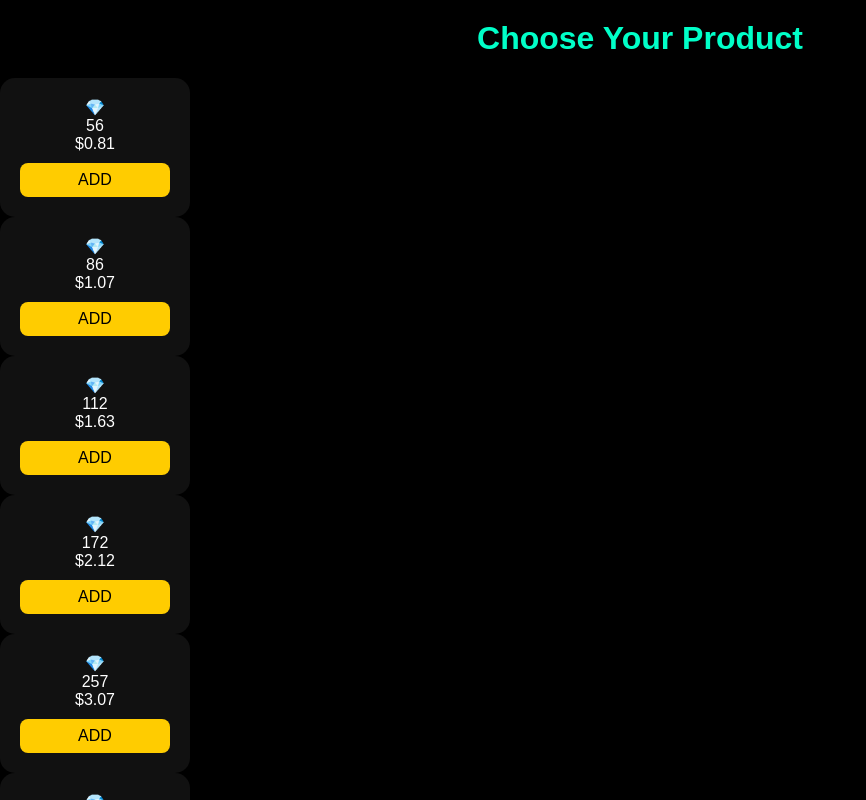
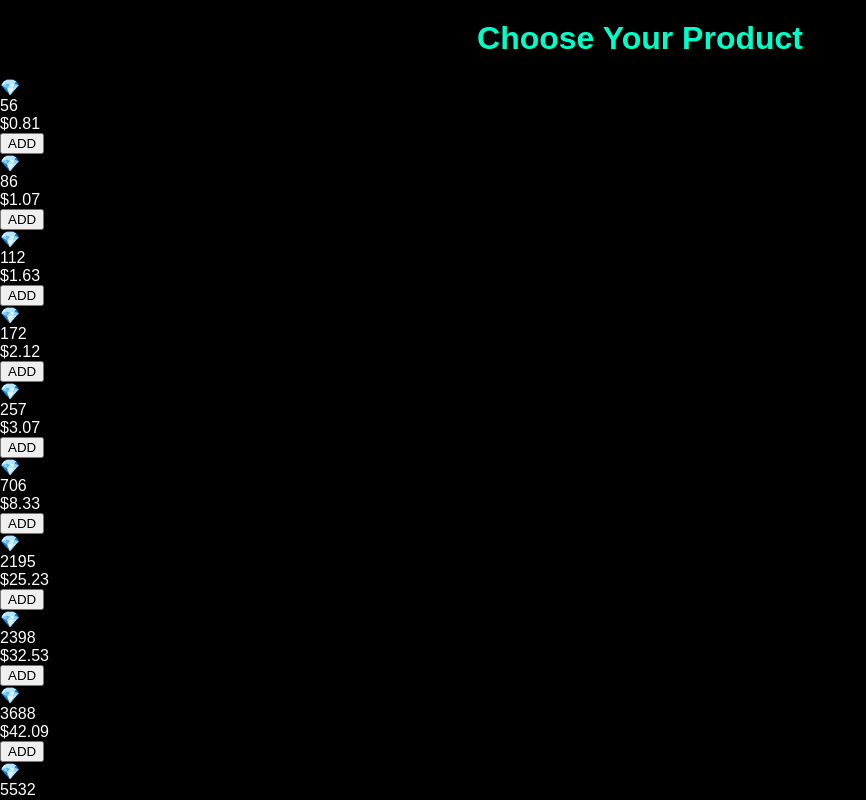
Before and after one commit to MLBBDIAMONDSTORE/mlbbbdiamondstore, a React (Create React App) app in the folder frontend/: page / in a window 1280 px wide. Shown: the top 800 px of the page, without its empty margins (0-866 px from the left). Built offline with nearby package versions, Linux system fonts and the light colour scheme.

Commit message:
Update OrderForm.css

```diff
--- a/frontend/src/styles/OrderForm.css
+++ b/frontend/src/styles/OrderForm.css
@@ -1,75 +1,39 @@
 .order-form {
-  display: flex;
-  flex-wrap: wrap;
-  justify-content: center;
-  gap: 20px;
+  max-width: 400px;
+  margin: 0 auto;
   padding: 20px;
+  background: #1a1a1a;
+  border-radius: 15px;
+  box-shadow: 0 0 10px #00ffc8;
 }
 
-.product-card {
-  background-color: #111;
-  padding: 20px;
-  border-radius: 15px;
-  width: 150px; /* Avval 120px edi, kattalashtirdim */
-  text-align: center;
-  display: flex;
-  flex-direction: column;
-  justify-content: space-between;
+.order-form h2 {
+  margin-bottom: 20px;
+  color: #00ffc8;
 }
 
-.product-card img {
-  width: 50px;
-  height: 50px;
-  margin: 0 auto;
+.order-form input {
+  width: 100%;
+  padding: 12px;
+  margin-bottom: 15px;
+  border: none;
+  border-radius: 8px;
+  background: #333;
+  color: white;
+  font-size: 16px;
 }
 
-.product-card p {
-  margin: 10px 0;
-  font-size: 16px;
+.order-form button {
+  width: 100%;
+  padding: 12px;
+  background: #00ffc8;
+  border: none;
+  border-radius: 8px;
   font-weight: bold;
+  color: #000;
+  transition: background 0.3s ease;
 }
 
-.product-card .price {
-  font-size: 14px;
-  margin-bottom: 10px;
-  color: #ccc;
+.order-form button:hover {
+  background: #00e6b8;
 }
-
-.product-card button {
-  background-color: #ffcc00; /* sariq rang */
-  color: black;
-  border: none;
-  padding: 8px 0;
-  font-size: 16px;
-  border-radius: 8px;
-  margin-top: 10px;
-  cursor: pointer;
-}
-
-.quantity-controls {
-  display: flex;
-  justify-content: center;
-  align-items: center;
-  margin-top: 10px;
-}
-
-.quantity-controls button {
-  background-color: #ffcc00;
-  color: black;
-  border: none;
-  padding: 5px 10px;
-  font-size: 16px;
-  margin: 0 5px;
-  border-radius: 5px;
-}
-
-.view-order-button {
-  margin: 30px auto;
-  display: block;
-  background-color: green;
-  color: white;
-  padding: 10px 20px;
-  font-size: 18px;
-  border: none;
-  border-radius: 10px;
-}
```
